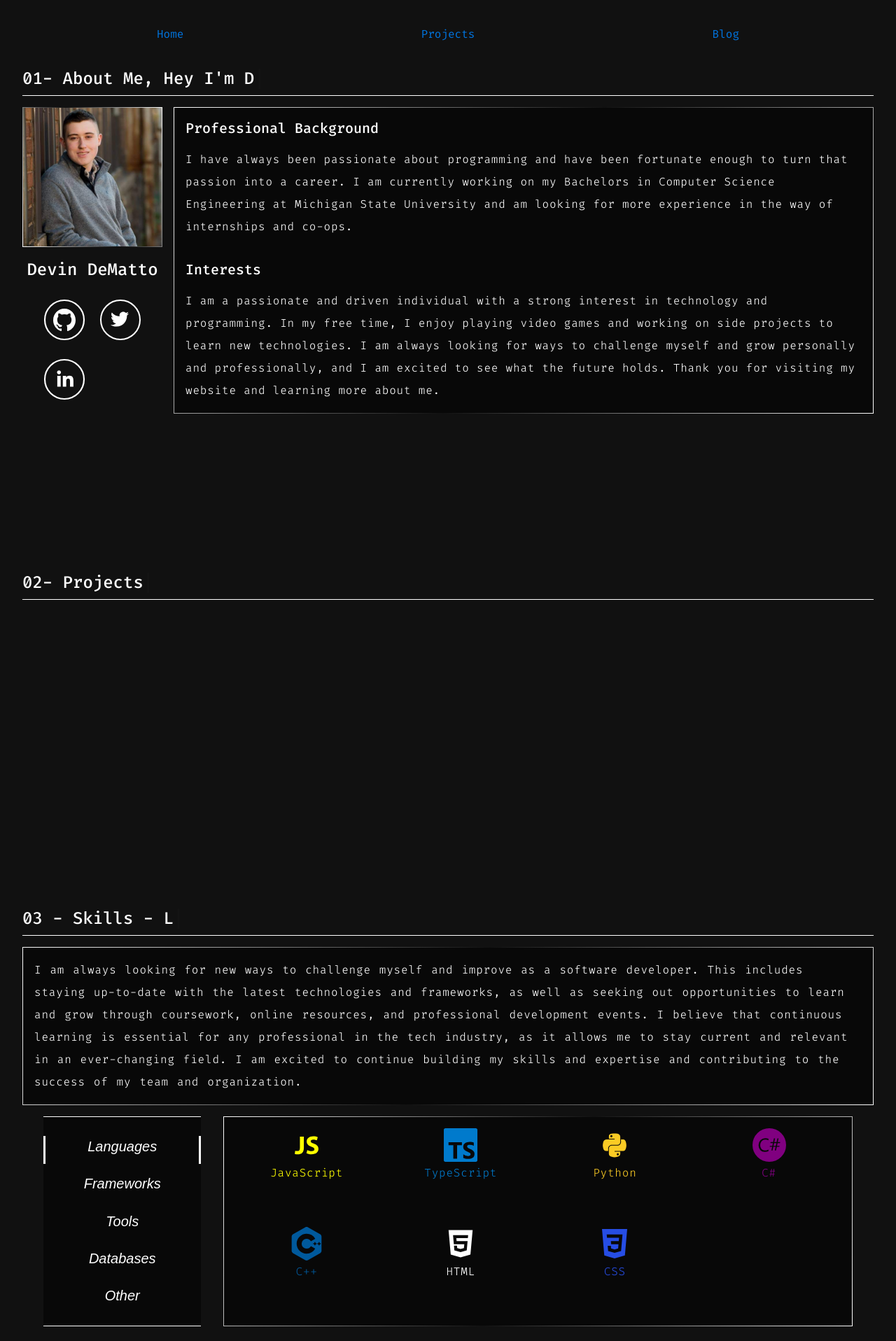
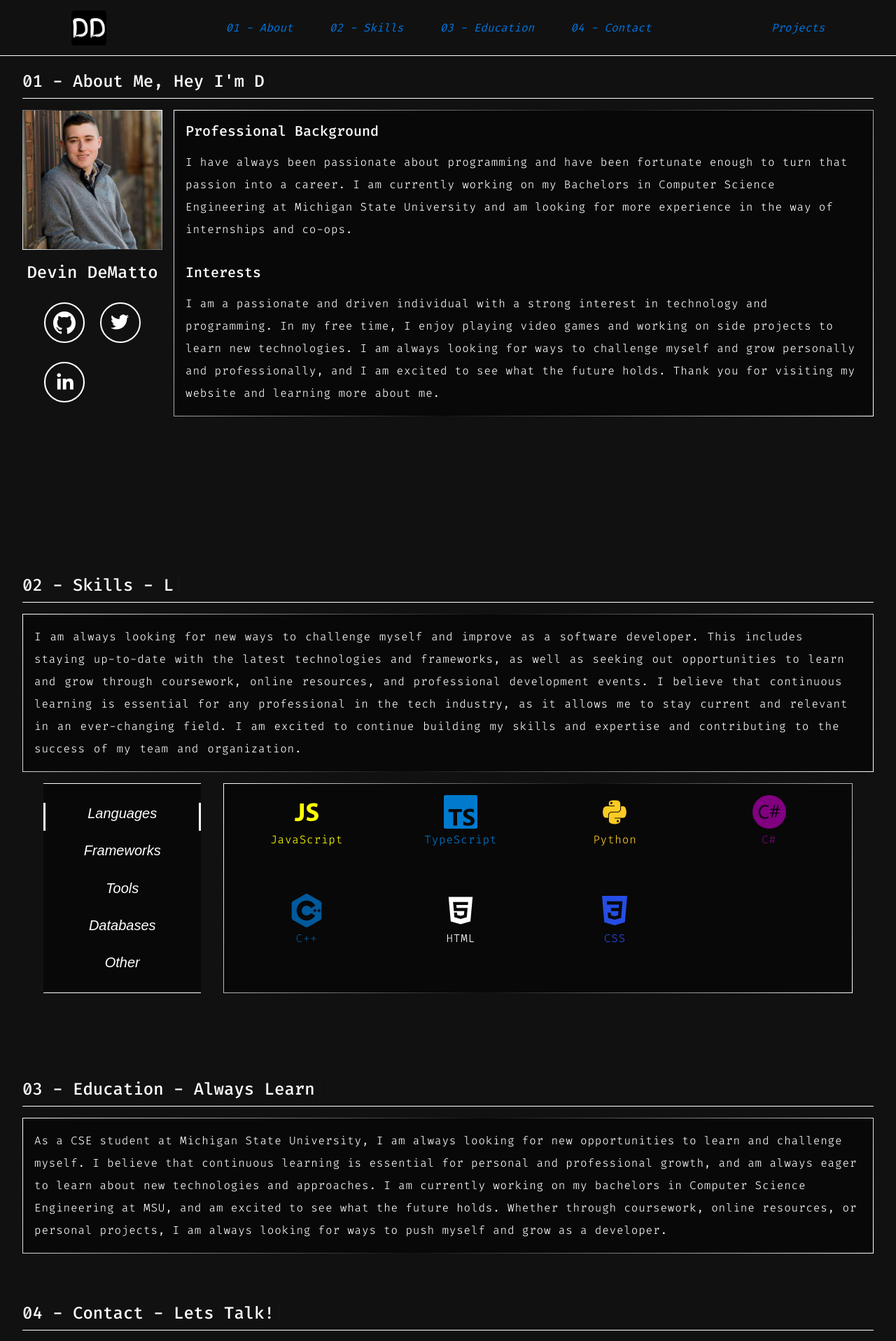
Before and after one commit to DDematto/portfolio-blog, a Next.js app: page / in a window 1280 px wide. Shown: the top 1916 px of the page at 70% size. Built offline with nearby package versions, Linux system fonts and the light colour scheme; no server answers.

Commit message:
Navbar
Added Basic Navbar
Added Education Tab
Fixed Contacts Tab
Adjusted Spacing
Smooth Scrolling

-- Todo --
Add in navbar highlight
Add in Page Transitions
Add in Project Page

```diff
--- a/components/Navigation/NavLink.tsx
+++ b/components/Navigation/NavLink.tsx
@@ -11,7 +11,7 @@ export default function NavLink(props: IStyledLink) {
     const {title, href} = props;
 
     // @ts-ignore
-    return <Style href={href} passHref>
+    return <Style scroll={true} href={href}>
         {title}
     </Style>
 }
@@ -20,6 +20,8 @@ const Style = styled(Link)`
   color: ${({theme}) => theme.text.highlight};
   text-decoration: none;
   transition: all 0.2s ease-in-out;
+  font-style: italic;
+
 
   &:hover {
     color: ${({theme}) => theme.text.secondary};;
--- a/components/Navigation/index.tsx
+++ b/components/Navigation/index.tsx
@@ -1,23 +1,62 @@
+import {motion, useScroll} from "framer-motion";
+import {useEffect, useState} from "react";
 import styled from "styled-components";
 import NavLink from "./NavLink";
+import Image from 'next/image'
+import logoPic from "../../public/images/logo.png";
 
 export default function Navigation() {
-    return <Container>
-        <NavLink href="/" title="Home"/>
+    const {scrollY} = useScroll();
+    const [hidden, setHidden] = useState(false);
+
+    useEffect(() => {
+        return scrollY.onChange((latest) => {
+            if (latest < 10) return setHidden(false);
+            setHidden(latest > scrollY.getPrevious());
+        })
+    }, [])
+
+    const variants = {
+        hidden: {opacity: 0, y: -50, transition: {duration: 0.1}},
+        visible: {opacity: 1, y: 0, transition: {duration: 0.1}}
+    }
+
+    return <Nav variants={variants} animate={hidden ? "hidden" : "visible"}>
+        <StyledLogo src={logoPic} width={96} height={96} alt="Picture of Logo"/>
+        <Wrapper>
+            <NavLink href="/#about" title="01 - About"/>
+            <NavLink href="/#skills" title="02 - Skills"/>
+            <NavLink href="/#education" title="03 - Education"/>
+            <NavLink href="/#contact" title="04 - Contact"/>
+        </Wrapper>
         <NavLink href="/projects" title="Projects"/>
-        <NavLink href="/blog" title="Blog"/>
-    </Container>
+    </Nav>
 }
 
-const Container = styled.nav`
-  position: sticky;
-  width: 70%;
-  height: 4rem;
-  margin: 1rem auto;
+const Nav = styled(motion.nav)`
+  position: fixed;
+  top: 0;
+  left: 0;
+  width: 100vw;
+  height: 80px;
+  background-color: ${({theme}) => theme.colors.background};
+  border-bottom: 1px solid ${({theme}) => theme.colors.secondary};
+  padding: 0 2rem;
 
   display: flex;
+  align-items: center;
+  justify-content: space-around;
+  gap: 2rem;
+  z-index: 1000;
+`
+
+const StyledLogo = styled(Image)`
+  width: 50px;
+  height: 50px;
+`
+
+const Wrapper = styled.div`
+  display: flex;
   justify-content: space-between;
-  align-items: center;
-  padding: 0 2rem;
-  background-color: ${({theme}) => theme.colors.background};
+  width: 50%;
 `
--- a/components/Portfolio/Sections/About.tsx
+++ b/components/Portfolio/Sections/About.tsx
@@ -2,7 +2,7 @@ import styled from "styled-components"
 import {motion} from "framer-motion";
 import {AnimatedDIV, AnimatedIMG} from "../../AnimatedContainers";
 import SectionContainer from "./index";
-import profilePic from "../../../public/DevinDeMatto.jpg";
+import profilePic from "../../../public/images/DevinDeMatto.jpg";
 import GitHub from "components/Icons/Github";
 import LinkedIn from "components/Icons/LinkedIn";
 import Twitter from "components/Icons/Twitter";
@@ -10,7 +10,7 @@ import Twitter from "components/Icons/Twitter";
 // Svg Buttons
 
 export default function About() {
-    const titles = ["01- About Me, Hey I'm Devin!", "01- About Me, I Enjoy: Games"]
+    const titles = ["01 - About Me, Hey I'm Devin!", "01 - About Me, I Enjoy: Games"]
 
     const profileVariants = {
         hidden: {opacity: 0, x: "-20vw", transition: {duration: 1}},
@@ -22,7 +22,7 @@ export default function About() {
         visible: {opacity: 1, y: 0, transition: {duration: 1}}
     }
 
-    return <SectionContainer titles={titles}>
+    return <SectionContainer titles={titles} id="about">
         <AboutContainer>
             <ProfileContainer variants={profileVariants} initial="hidden" animate="visible">
                 <ProfileImage src={profilePic} width={200} height={200} alt="Picture of Devin DeMatto"/>
--- a/components/Portfolio/Sections/Contact.tsx
+++ b/components/Portfolio/Sections/Contact.tsx
@@ -127,12 +127,12 @@ export default function Contact() {
     // Form Animation
     const {ref, inView} = useInView({triggerOnce: true, threshold: 0.3});
     const variants = {
-        hidden: {opacity: 0, scale: 0, transition: {duration: 1.5}},
+        hidden: {opacity: 0, scale: 0.8, transition: {duration: 1.5}},
         visible: {opacity: 1, scale: 1, transition: {duration: 1}},
-        exit: {opacity: 0, scale: 0, transition: {duration: 1.5}},
+        exit: {opacity: 0, scale: 0.8, transition: {duration: 1.5}},
     }
 
-    return <SectionContainer titles={titles} height="90vh">
+    return <SectionContainer titles={titles} height="80vh" id="contact">
         <AnimatedDIV>
             <p>
                 Thank you for visiting my website! I hope you have enjoyed learning more about me and my skills and
--- a/components/Portfolio/Sections/Education.tsx
+++ b/components/Portfolio/Sections/Education.tsx
@@ -1,5 +1,20 @@
+import SectionContainer from ".";
+import {AnimatedDIV} from "../../AnimatedContainers";
+
 export default function Education() {
-    return <>
-        <h1>Education</h1>
-    </>
+    const titles = ["03 - Education - Always Learning", "03 - Education - Something New Everyday"];
+
+    return <SectionContainer titles={titles} height="40vh" id="education">
+        <AnimatedDIV>
+            <p>
+                As a CSE student at Michigan State University, I am always looking for new opportunities to learn and
+                challenge myself. I believe that continuous learning is essential for personal and professional growth,
+                and am always eager to learn about new technologies and approaches. I am currently working on my
+                bachelors in Computer Science Engineering at MSU, and am excited to see what the future holds. Whether
+                through coursework, online resources, or personal projects, I am always looking for ways to push myself
+                and grow as a developer.
+            </p>
+        </AnimatedDIV>
+
+    </SectionContainer>
 }
--- a/components/Portfolio/Sections/Projects.tsx
+++ /dev/null
@@ -1,8 +0,0 @@
-import SectionContainer from "./index";
-
-export default function Projects() {
-    const titles = ["02- Projects"]
-
-    return <SectionContainer titles={titles} height="60vh">
-    </SectionContainer>
-}
--- a/components/Portfolio/Sections/Skills.tsx
+++ b/components/Portfolio/Sections/Skills.tsx
@@ -36,7 +36,7 @@ import {FaGitSquare} from "react-icons/fa";
 import IconGallery from "../../IconGallery";
 
 export default function Skills() {
-    const titles = ["03 - Skills - Languages", "03 - Skills - Frameworks", "03 - Skills - Tools", "03 - Skills - Databases", "03 - Skills - Other"];
+    const titles = ["02 - Skills - Languages", "02 - Skills - Frameworks", "02 - Skills - Tools", "02 - Skills - Databases", "02 - Skills - Other"];
     const categories = ["Languages", "Frameworks", "Tools", "Databases", "Other"];
     const [category, setCategory] = useState(categories[0]);
 
@@ -45,7 +45,7 @@ export default function Skills() {
         visible: {opacity: 1, transition: {duration: 1}}
     }
 
-    return <SectionContainer titles={titles}>
+    return <SectionContainer titles={titles} id="skills">
         <SkillsDesc variants={skillVariants} initial="hidden" animate="visible">
             <p>I am always looking for new ways to challenge myself and improve as a software developer. This includes
                 staying up-to-date with the latest technologies and frameworks, as well as seeking out opportunities to
--- a/components/Portfolio/Sections/index.tsx
+++ b/components/Portfolio/Sections/index.tsx
@@ -3,6 +3,7 @@ import {default as AnimatedText, TextContainer} from "../../AnimatedText";
 
 
 interface SectionContainerProps {
+    id: string;
     titles: string[],
     children: React.ReactNode
     height?: string
@@ -10,9 +11,9 @@ interface SectionContainerProps {
 
 
 export default function SectionContainer(props: SectionContainerProps) {
-    const {titles, children, height} = props;
+    const {titles, children, height, id} = props;
 
-    return <Container height={height || "90vh"}>
+    return <Container height={height || "90vh"} id={id}>
         <AnimatedText sentences={titles} symbol={"|"}/>
         {children}
     </Container>
@@ -22,6 +23,7 @@ const Container = styled.div<{ height: string }>`
   padding: 0 2rem;
   width: 100%;
   min-height: ${({height}) => height};
+  scroll-margin-top: 6rem;
 
   display: flex;
   flex-direction: column;
--- a/components/Portfolio/index.tsx
+++ b/components/Portfolio/index.tsx
@@ -3,14 +3,14 @@ import styled from "styled-components";
 // Portfolio Sections
 import About from "./Sections/About";
 import Contact from "./Sections/Contact";
-import Projects from "./Sections/Projects";
 import Skills from "./Sections/Skills";
+import Education from "./Sections/Education";
 
 export default function Portfolio() {
     return <PortfolioLayout>
         <About/>
-        <Projects/>
         <Skills/>
+        <Education/>
         <Contact/>
     </PortfolioLayout>
 }
--- a/components/VerticalList.tsx
+++ b/components/VerticalList.tsx
@@ -41,6 +41,7 @@ export default function VerticalList(props: { items: string[], grabCurrentItem:
 
 
 const ParentContainer = styled.nav`
+  position: relative;
   display: flex;
   justify-content: space-around;
   flex-direction: column;
--- a/components/globalstyles.tsx
+++ b/components/globalstyles.tsx
@@ -2,8 +2,11 @@ import {createGlobalStyle} from 'styled-components'
 
 const GlobalStyle = createGlobalStyle<{ theme: any }>`
   html, body {
-    padding: 0;
+    padding: 50px 0 0 0;
     margin: 0;
+
+    --scroll-behavior: smooth !important;
+    scroll-behavior: smooth !important;
 
     // @ts-ignore
     background-color: ${({theme}) => theme.colors.background};
--- a/pages/_app.tsx
+++ b/pages/_app.tsx
@@ -7,6 +7,7 @@ import Script from 'next/script';
 import Head from 'next/head';
 import {Analytics} from '@vercel/analytics/react';
 import Footer from 'components/Footer';
+import {AnimatePresence} from 'framer-motion';
 
 const theme: DefaultTheme = {
     colors: {
@@ -43,9 +44,11 @@ export default function App({Component, pageProps}: AppProps) {
         <Analytics/>
         <GlobalStyle/>
         <Layout className={roboto.className}>
-            <Navigation/>
-            <Component {...pageProps} />
-            <Footer/>
+            <AnimatePresence exitBeforeEnter>
+                <Navigation/>
+                <Component {...pageProps} />
+                <Footer/>
+            </AnimatePresence>
         </Layout>
     </ThemeProvider>
 }
```
Also changed, not shown: public/images/DevinDeMatto.jpg (renamed from public/DevinDeMatto.jpg), public/images/logo.png (added).
